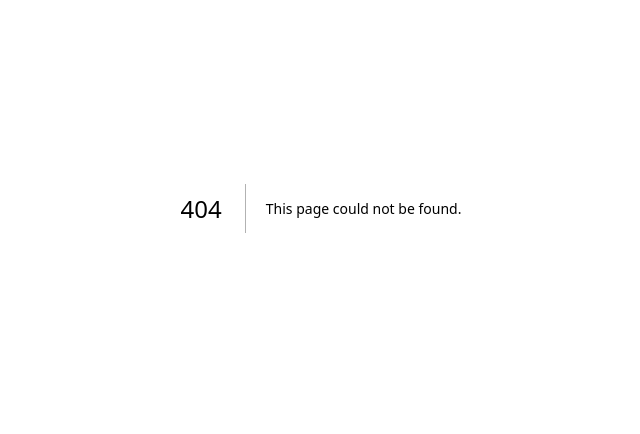
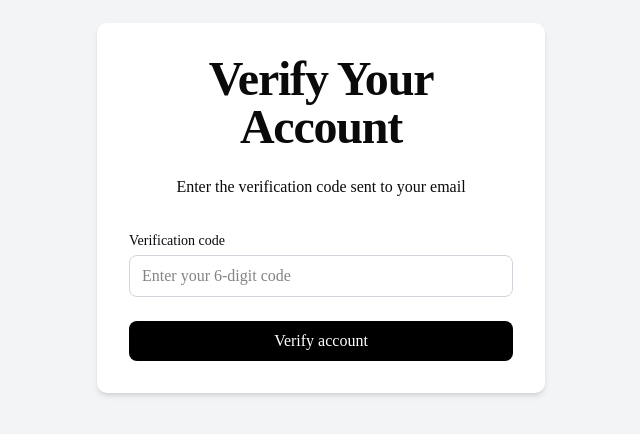
Before and after one commit to bhatinishant38/mystry-message-next-app, a Next.js app: page /verify/1 in a window 1280 px wide. Before the commit this address had no page. Shown: the part 192-626 px from the top of the page, without its empty margins (319-959 px from the left). Built offline with nearby package versions, Linux system fonts and the light colour scheme.

Commit message:
feat: add account verification page with form handling and toast notifications

```diff
--- a/app/(auth)/sign-up/page.tsx
+++ b/app/(auth)/sign-up/page.tsx
@@ -10,7 +10,6 @@ import axios, { AxiosError } from "axios";
 import * as z from "zod";
 import { useRouter } from "next/navigation";
 import Link from "next/link";
-
 import { toast } from "@/components/ui/toast";
 import { SignUpSchema } from "@/Schemas/signUpSchema";
 import { ApiResponse } from "@/types/ApiResponse";
--- /dev/null
+++ b/app/(auth)/verify/[username]/page.tsx
@@ -0,0 +1,107 @@
+"use client";
+
+import { Field } from "@base-ui/react/field";
+import { Input } from "@base-ui/react/input";
+import { zodResolver } from "@hookform/resolvers/zod";
+import axios, { AxiosError } from "axios";
+import { useParams, useRouter } from "next/navigation";
+import { Controller, useForm } from "react-hook-form";
+import * as z from "zod";
+
+import { toast } from "@/components/ui/toast";
+import { VerifySchema } from "@/Schemas/verifySchema";
+import { ApiResponse } from "@/types/ApiResponse";
+
+const VerifyAccount = () => {
+  const router = useRouter();
+  const params = useParams<{ username: string }>();
+
+  const form = useForm<z.infer<typeof VerifySchema>>({
+    resolver: zodResolver(VerifySchema),
+    defaultValues: {
+      code: "",
+    },
+  });
+
+  const onSubmit = async (data: z.infer<typeof VerifySchema>) => {
+    try {
+      const response = await axios.post<ApiResponse>("/api/verify-code", {
+        username: params.username,
+        code: data.code,
+      });
+
+      toast.add({
+        title: "Success",
+        description: response.data.message,
+        type: "success",
+      });
+      router.replace("/sign-in");
+    } catch (error) {
+      const axiosError = error as AxiosError<ApiResponse>;
+      toast.add({
+        title: "Verification failed",
+        description:
+          axiosError.response?.data.message ?? "Something went wrong.",
+        type: "error",
+      });
+    }
+  };
+
+  return (
+    <div className="flex min-h-screen items-center justify-center bg-gray-100">
+      <div className="w-full max-w-md space-y-8 rounded-lg bg-white p-8 shadow-md">
+        <div className="text-center">
+          <h1 className="mb-6 text-4xl font-extrabold tracking-tight lg:text-5xl">
+            Verify Your Account
+          </h1>
+          <p className="mb-4">
+            Enter the verification code sent to your email
+          </p>
+        </div>
+
+        <form onSubmit={form.handleSubmit(onSubmit)} className="space-y-6">
+          <Controller
+            name="code"
+            control={form.control}
+            render={({ field, fieldState }) => (
+              <Field.Root name={field.name} invalid={fieldState.invalid}>
+                <Field.Label
+                  htmlFor="form-verification-code"
+                  className="mb-1 block text-sm font-medium"
+                >
+                  Verification code
+                </Field.Label>
+                <Input
+                  {...field}
+                  id="form-verification-code"
+                  type="text"
+                  inputMode="numeric"
+                  autoComplete="one-time-code"
+                  maxLength={6}
+                  placeholder="Enter your 6-digit code"
+                  aria-invalid={fieldState.invalid}
+                  className="w-full rounded-md border border-gray-300 px-3 py-2"
+                />
+                {fieldState.error && (
+                  <Field.Error match className="text-sm text-red-600">
+                    {fieldState.error.message}
+                  </Field.Error>
+                )}
+              </Field.Root>
+            )}
+          />
+
+          <button
+            type="submit"
+            disabled={form.formState.isSubmitting}
+            className="w-full rounded-md bg-black px-4 py-2 font-medium text-white disabled:cursor-not-allowed disabled:opacity-50"
+          >
+            {form.formState.isSubmitting ? "Verifying..." : "Verify account"}
+          </button>
+        </form>
+      </div>
+    </div>
+  );
+};
+
+export default VerifyAccount;
--- a/app/api/verify-code/route.ts
+++ b/app/api/verify-code/route.ts
@@ -32,7 +32,7 @@ export async function POST(request : Request){
                 success : true ,
                 message : "Account verified successfully"
             },
-            { status : 500}
+            { status : 200}
         )
       } else if(!isCodeNotExpired){
         return Response.json(
```
